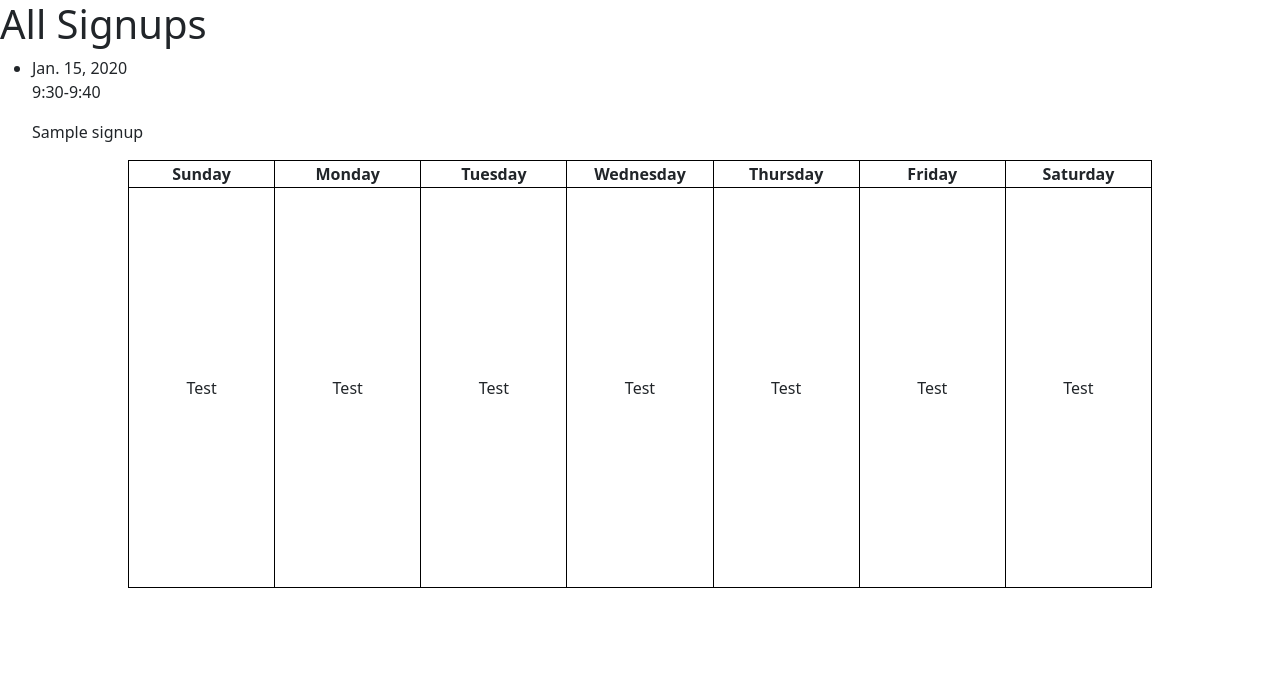
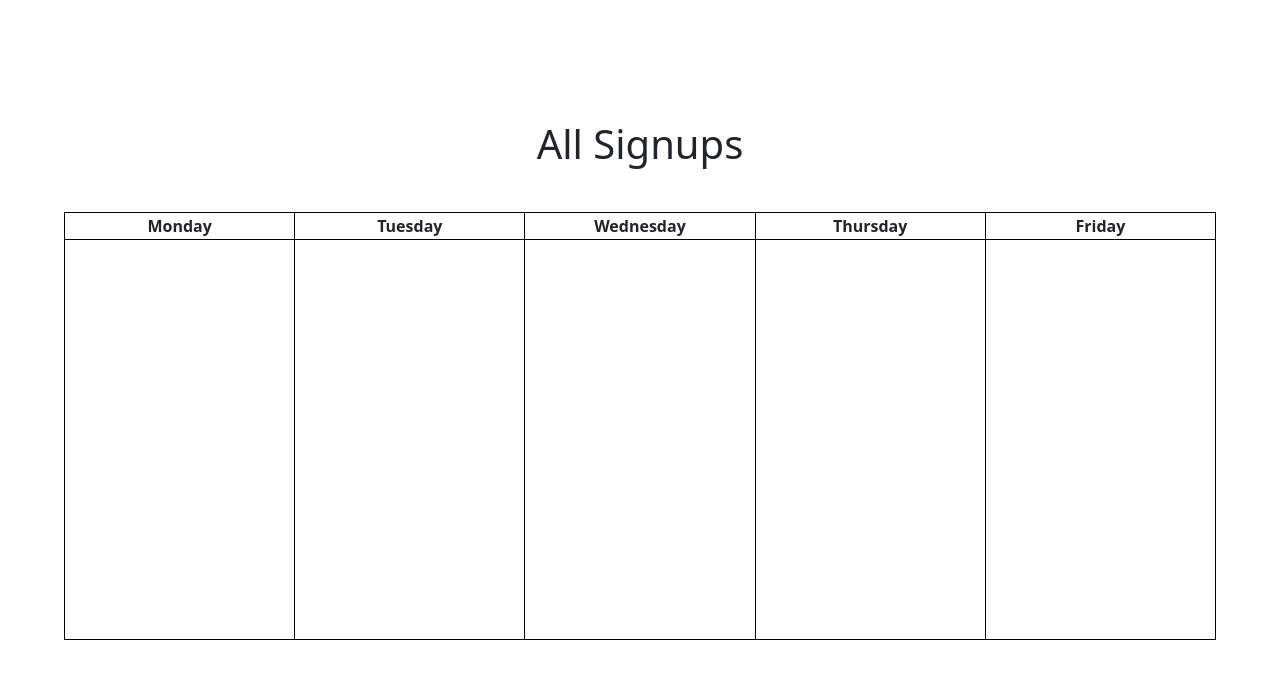
Before and after one commit to LukeRisacher/signup, a Django app: page /all_signups in a window 1280 px wide. Shown: the top 679 px of the page. Run offline with Django 4.2, Linux system fonts and the light colour scheme; tables that the repository leaves empty hold one stand-in row (values such as "Sample post"); lists and menus that the app fills with data are empty.

Commit message:
made everything better
Co-authored-by: Luke Risacher <Flitez@users.noreply.github.com>

```diff
--- a/archersignup/archersignup/settings.py
+++ b/archersignup/archersignup/settings.py
@@ -25,7 +25,8 @@
 # SECURITY WARNING: don't run with debug turned on in production!
 DEBUG = True
 
-ALLOWED_HOSTS = ['127.0.0.1',]
+ALLOWED_HOSTS = ['127.0.0.1',
+                 'localhost',]
 
 
 # Application definition
--- /dev/null
+++ b/archersignup/scheduler/dayFormat.py
@@ -0,0 +1,20 @@
+import datetime as dt
+
+day = dt.date(2022, 9, 21)
+
+def get_day_value(day):
+
+    dayValue = {'mon': '0', 'tue': '1', 'wed': '2', 'thu': '3', 'fri': '4', 'sat': '5', 'sun': '6',}
+    valueDay = {'0': 'mon', '1': '0', '2': 'wed', '3': 'thu', '4': 'fri', '5': 'sat', '6': 'sun',}
+    today = dt.date.today()
+    today_week = today.isocalendar()
+    today_week = today_week.week
+    event_week = day.isocalendar()
+    event_week = event_week.week
+    if today_week == event_week:
+       theday = day.weekday()
+       for i in dayValue:
+            if dayValue[i] == str(theday):
+                event_this_week = valueDay[str(theday)]
+                return (str(event_this_week))
+get_day_value(day)
--- a/archersignup/scheduler/models.py
+++ b/archersignup/scheduler/models.py
@@ -14,5 +14,5 @@
     Pick_Time = models.CharField(max_length=10, choices=TIME_SLOTS, default='9:30-9:40')
     Name = models.CharField(max_length=15)
 
-    def __str__(self):
-        return(self.Name, str(self.Pick_Day) + ': ' + str(self.Pick_Time))
+    # def __str__(self):
+    #     return(self.Name, str(self.Pick_Day) + ': ' + str(self.Pick_Time))
--- a/archersignup/scheduler/templates/scheduler/all_signups.html
+++ b/archersignup/scheduler/templates/scheduler/all_signups.html
@@ -3,45 +3,87 @@
 {% block content %}
 
 <h1>All Signups</h1>
-<ul>
-{% for signup in signup_list %}
-    <li> {{ signup.Pick_Day }} <p> {{ signup.Pick_Time }} </p> <p> {{ signup.Name }} </p></li>
-
-    {% endfor %}
-
-</ul>
 <style>
     table, th, td {
       border:1px solid black;
     }
     table {
         text-align: center;
-        margin-left: auto;
-        margin-right: auto;
+        position: fixed;
+        bottom: 20vh;
+        left: 50%;
+        transform: translateX(-50%);
     }
     td {
         height: 50vh;
         width:auto;
     }
+    li {
+        list-style-type: none;
+        width: 80%;
+        background-color: rgb(104, 214, 248, 0.3);
+        padding: 10px;
+        margin-top: 20px;
+        margin-bottom: 20px;
+        border-radius: 10px;
+        margin-left: auto;
+        margin-right: auto;
+    }
+    h1 {
+        text-align: center;
+        margin-top: 15vh;
+    }
+
 </style>
-<table style="table-layout: fixed; width: 80%;">
+<table style="table-layout: fixed; width: 90%;">
     <tr>
-        <th>Sunday</th>
         <th>Monday</th>
         <th>Tuesday</th>
         <th>Wednesday</th>
         <th>Thursday</th>
         <th>Friday</th>
-        <th>Saturday</th>
+
     </tr>
     <tr>
-        <td id="sunday">Test</td>
-        <td id="monday">Test</td>
-        <td id="tuesday">Test</tdid>
-        <td id="wednesday">Test</td>
-        <td id="thursday">Test</td>
-        <td id="friday">Test</td>
-        <td id="saturday">Test</td>
+        <td id="mon">
+            {% for test, details in displaydays.mon  %}
+            <li>
+                {{ details }}, {{ test }}
+            </li>
+            {% endfor %}
+        </td>
+        <td id="tue">
+            {% for test, details in displaydays.tue  %}
+                <li>
+                    {{ details }}, {{ test }}
+
+                </li>
+                {% endfor %}
+        </td>
+        <td id="wed">
+                {% for test, details in displaydays.wed  %}
+                <li>
+                    {{ details }}, {{ test }}
+                </li>
+                {% endfor %}
+        </td>
+        <td id="thu">
+            {% for test, details in displaydays.thu  %}
+                <li>
+                    {{ details }}, {{ test }}
+
+                </li>
+                {% endfor %}
+        </td>
+        <td id="fri">
+            {% for test, details in displaydays.fri  %}
+                <li>
+                    {{ details }}, {{ test }}
+
+                </li>
+                {% endfor %}
+        </td>
     </tr>
 </table>
+
 {% endblock %}
--- a/archersignup/scheduler/templates/scheduler/base.html
+++ b/archersignup/scheduler/templates/scheduler/base.html
@@ -15,13 +15,9 @@
     {% include 'scheduler/messages.html' %}
 <script src="https://ajax.googleapis.com/ajax/libs/jquery/3.6.1/jquery.min.js"></script>
 <script>
-    console.log('main')
-    console.log($('#msg').length)
     setTimeout(function(){
-        console.log('hello')
         if ($('#msg').length > 0) {
             $('#msg').remove();
-            console.log('test')
         }
     }, 2000)
 </script>
--- a/archersignup/scheduler/tests.py
+++ /dev/null
@@ -1,4 +0,0 @@
-from django.test import TestCase
-
-# Create your tests here.
-from django.db import models
--- a/archersignup/scheduler/views.py
+++ b/archersignup/scheduler/views.py
@@ -4,18 +4,35 @@
 from .forms import SignUpForm
 from .models import signup
 from django.contrib import messages
+import datetime as dt
+import json
+from .dayFormat import get_day_value
+from pprint import pprint
 
 def home(request):
     return HttpResponse('Home')
 
 def all_signups(request):
     signup_list = signup.objects.all()
-    return render(request, 'scheduler/all_signups.html', {'signup_list': signup_list})
+    displaydays = {"mon":[], "tue":[], "wed":[], "thu":[], "fri":[], "sat":[], "sun":[]}
+    for day in signup_list:
+        day_info = []
+        day_info.extend([day.Pick_Time, day.Name])
+        result = get_day_value(day.Pick_Day)
+        if result is not None:
+            displaydays[result].append(day_info)
+            print(displaydays)
+            #print(displaydays['wed'])
+
+        #print(result)
+
+    return render(request, 'scheduler/all_signups.html', {'signup_list': signup_list, 'displaydays': displaydays})
 
 def regpage(request):
     if request.POST:
         form = SignUpForm(request.POST)
         signup_list = signup.objects.all()
+        day = dt.date(int(request.POST['Pick_Day'][0:4]), int(request.POST['Pick_Day'][5:7]), int(request.POST['Pick_Day'][8:]))
         if form.is_valid:
             x = 0
             for object in signup_list:
@@ -24,6 +41,7 @@
                     messages.warning(request, 'The selected time slot is already filled.')
             if x == 0:
                 form.save()
+
                 return redirect(all_signups)
         return HttpResponseRedirect("/")
     return render(request, 'scheduler/signup.html', {'form': SignUpForm})
```
